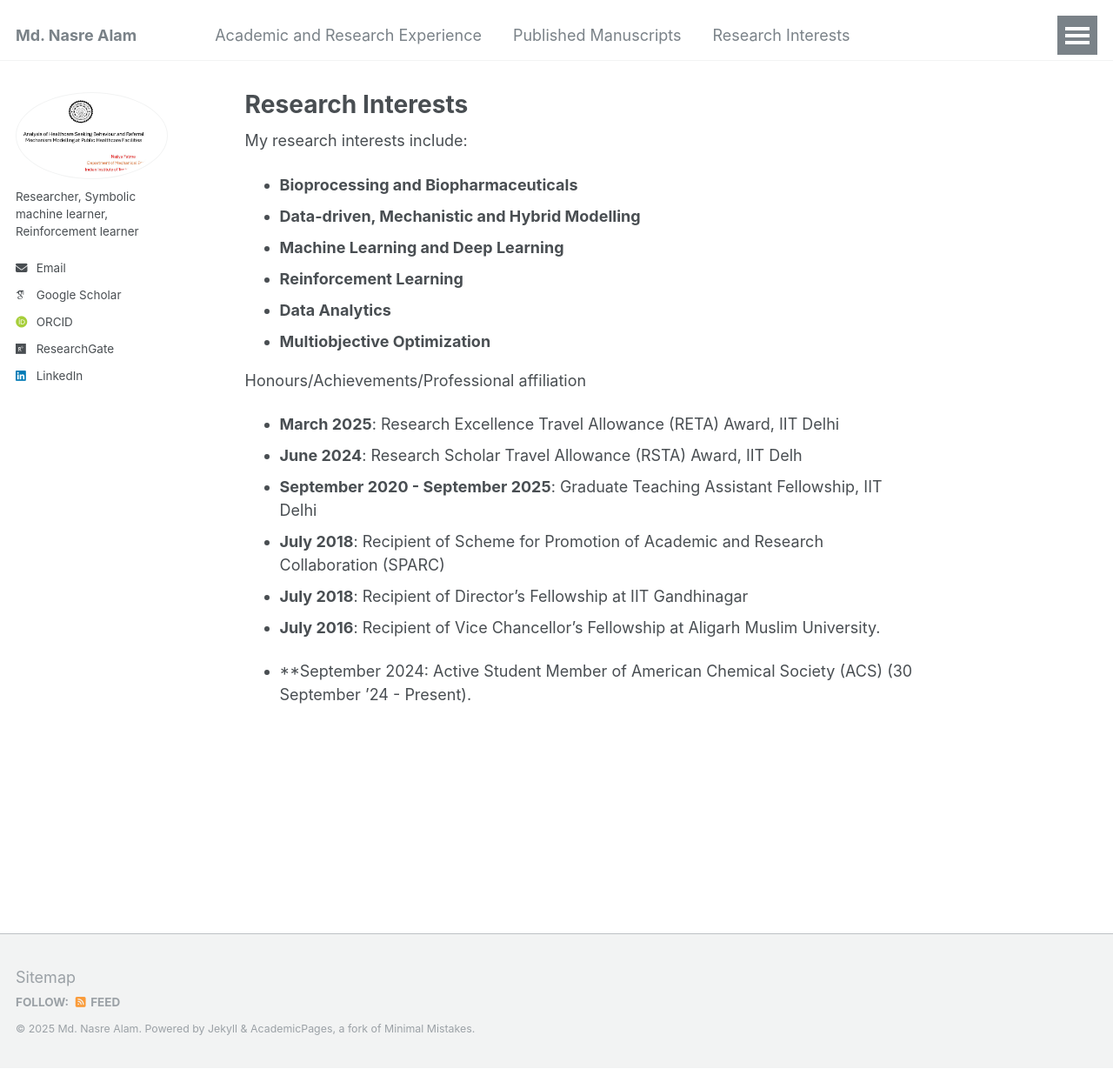
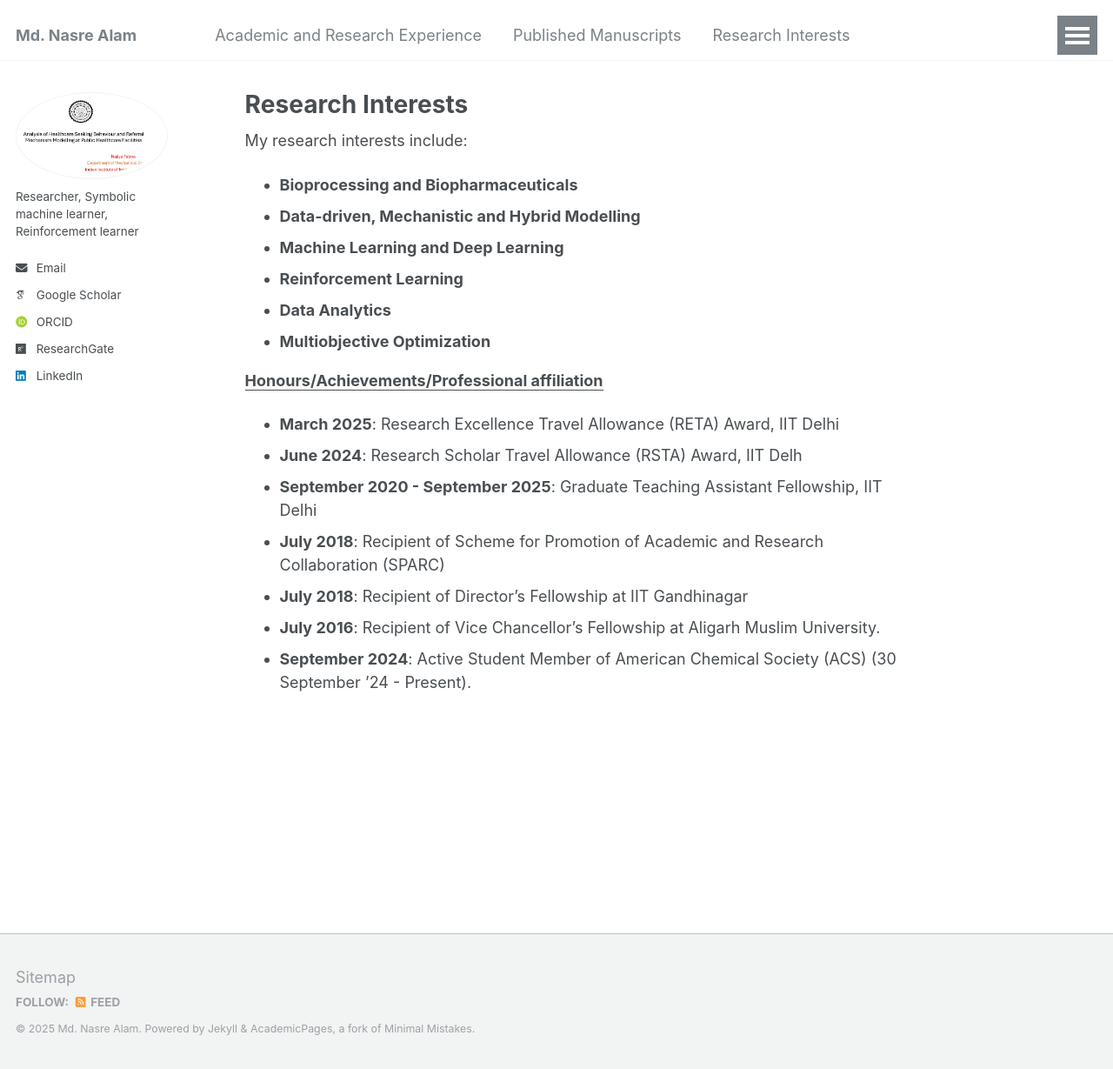
Before and after one commit to mdnasreiit/mdnasreiit.github.io, a Jekyll site: the page built from _pages/terms.md, in a window 1280 px wide and 1229 px high. Shown: the whole window at 87% size. Built offline with Jekyll 4.4.1, drawn with Linux system fonts in a browser that asks for light colours; some web fonts are replaced.

```diff
--- a/_pages/terms.md
+++ b/_pages/terms.md
@@ -15,11 +15,12 @@ My research interests include:
 - **Machine Learning and Deep Learning**
 - **Reinforcement Learning**
 - **Data Analytics**
-- **Multiobjective Optimization**
+- **Multiobjective Optimization** <br>
 
 
 
-Honours/Achievements/Professional affiliation
+
+<ins>**Honours/Achievements/Professional affiliation**</ins>
 
 
 - **March 2025**: Research Excellence Travel Allowance (RETA) Award, IIT Delhi
@@ -28,5 +29,4 @@ Honours/Achievements/Professional affiliation
 - **July 2018**: Recipient of Scheme for Promotion of Academic and Research Collaboration (SPARC)
 - **July 2018**: Recipient of Director’s Fellowship at IIT Gandhinagar
 - **July 2016**: Recipient of Vice Chancellor’s Fellowship at Aligarh Muslim University.
-
-- **September 2024: Active Student Member of American Chemical Society (ACS) (30 September ’24 - Present).
+- **September 2024**: Active Student Member of American Chemical Society (ACS) (30 September ’24 - Present).
```
